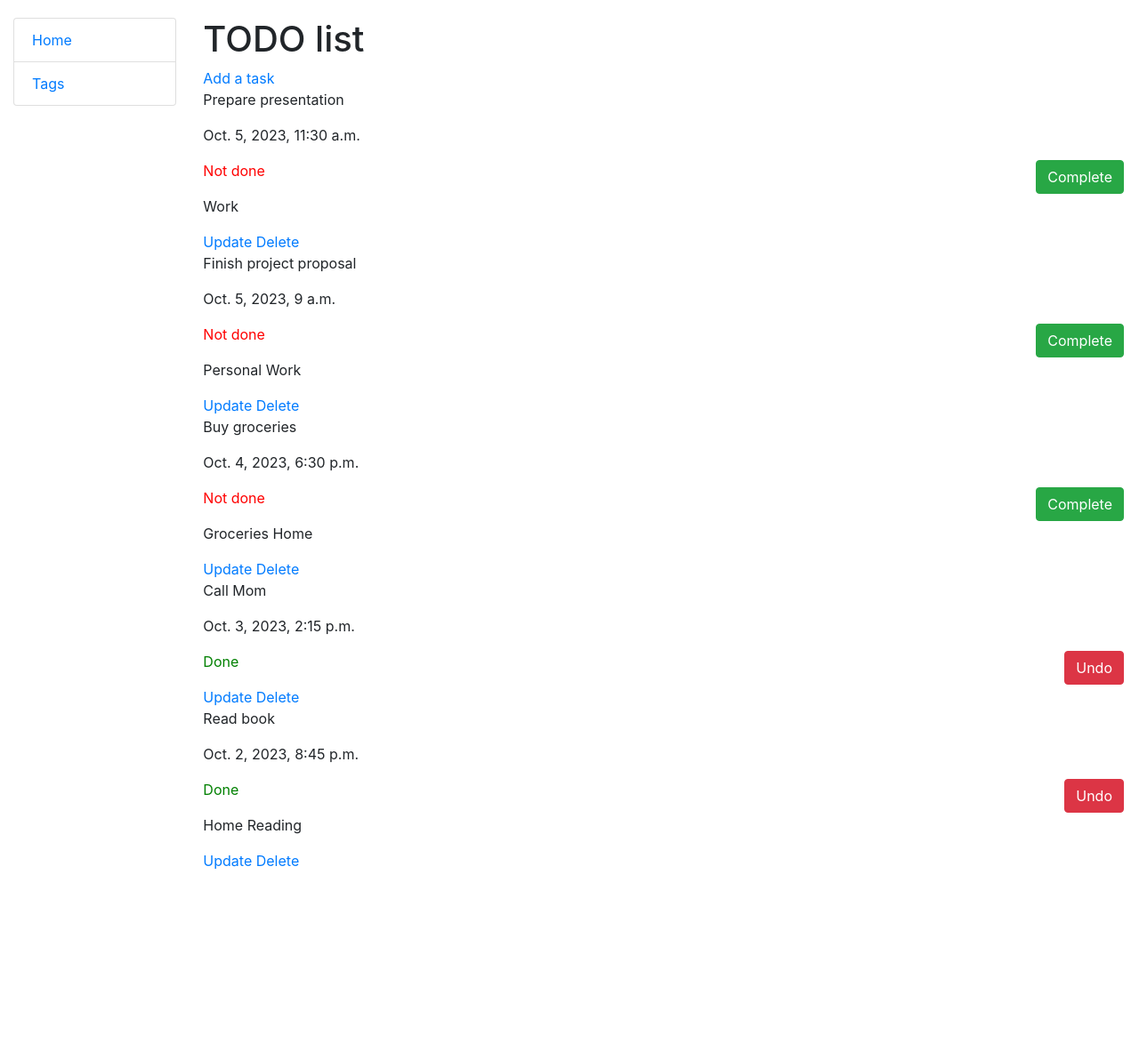
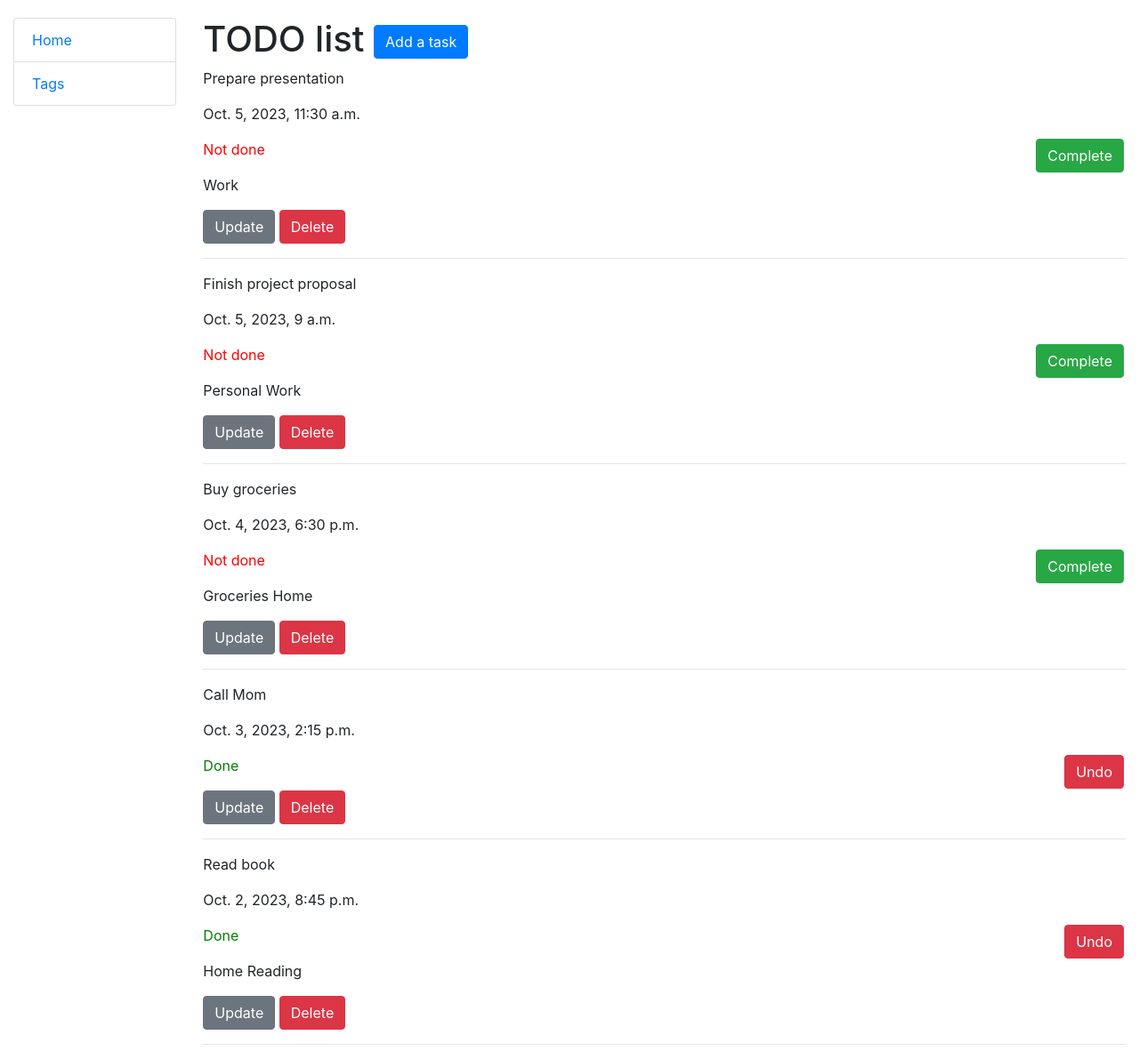
Before and after one commit to katryana/todo-list, a Django app: page / in a window 1280 px wide. Shown: the whole page at 89% size. Before the commit the page ends 978 px from the top, so only its background shows below. Run offline with Django 4.2, Linux system fonts and the light colour scheme; data comes from the database, SQL or seed files in the repository.

Commit message:
Change button style

```diff
--- a/templates/manager/index.html
+++ b/templates/manager/index.html
@@ -3,8 +3,8 @@
 {% block content %}
 
 <main>
-  <h1>TODO list</h1>
-<a href="{% url 'manager:task-create' %}">Add a task</a>
+  <h1>TODO list <a class="btn btn-primary " href="{% url 'manager:task-create' %}">Add a task</a></h1>
+
   {% if task_list %}
     {% for task in task_list %}
       <p> {{ task.content }}</p>
@@ -26,8 +26,9 @@
             {% endfor %}
           {% endif %}
         </p>
-      <a href="{% url 'manager:task-update' task.id %}">Update</a>
-      <a href="{% url 'manager:task-delete' task.id %}">Delete</a>
+      <a class="btn btn-secondary" href="{% url 'manager:task-update' task.id %}">Update</a>
+      <a class="btn btn-danger" href="{% url 'manager:task-delete' task.id %}">Delete</a>
+      <hr>
     {% endfor %}
   {% endif %}
 </main>
--- a/templates/manager/tag_confirm_delete.html
+++ b/templates/manager/tag_confirm_delete.html
@@ -2,9 +2,11 @@
 
 {% block content %}
   <h1>Delete tag?</h1>
+  <br>
   <form action="" method="post">
     {% csrf_token %}
-
     <input type="submit" value="Yes" class="btn btn-danger">
   </form>
+  <br>
+  <a class="btn btn-secondary inline" href="{% url 'manager:task-list' %}">Cancel</a>
 {% endblock %}
```
Also changed, not shown: templates/manager/tag_list.html (+4 -4 lines), templates/manager/task_confirm_delete.html (+6 -2 lines).
